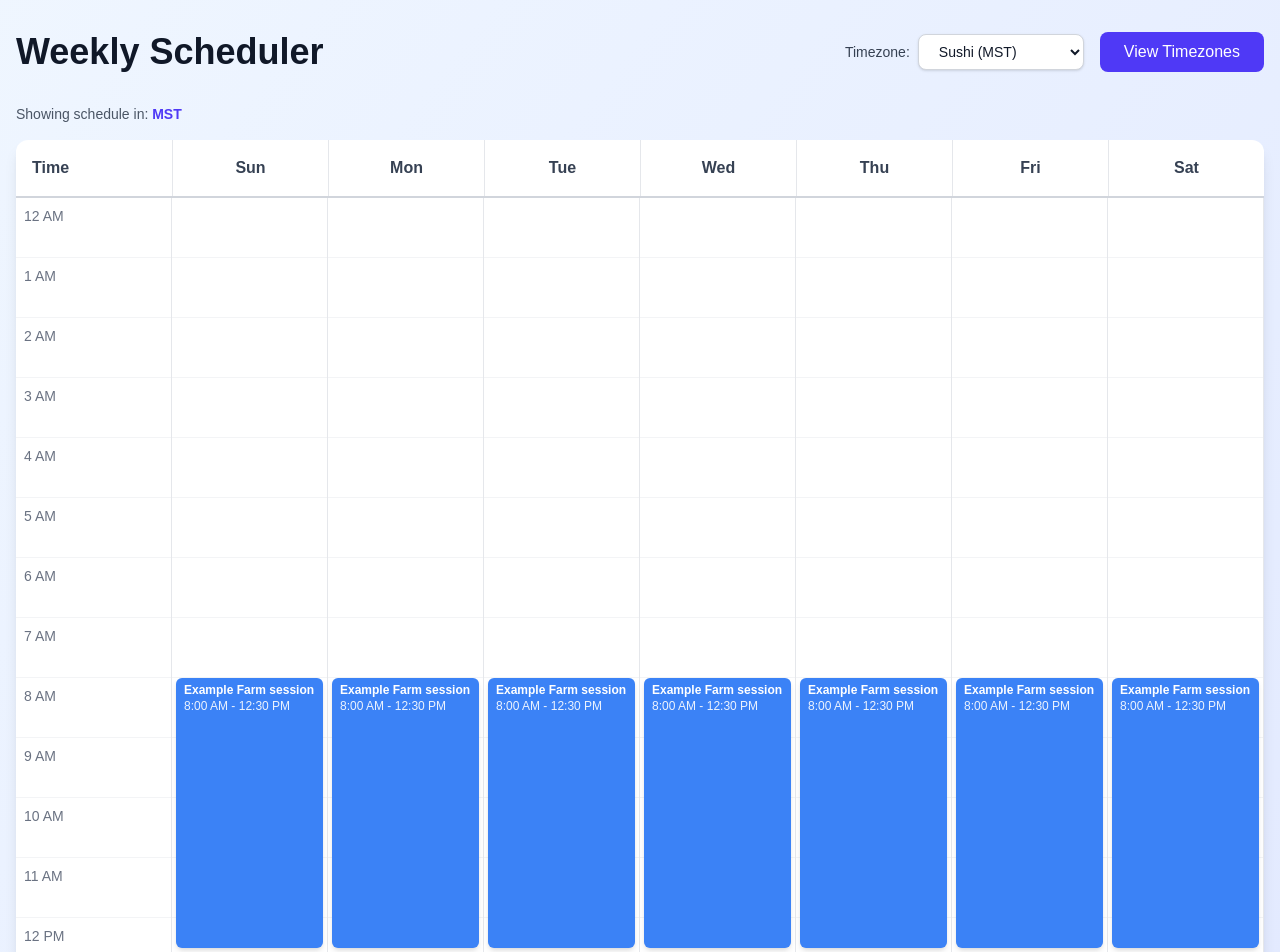
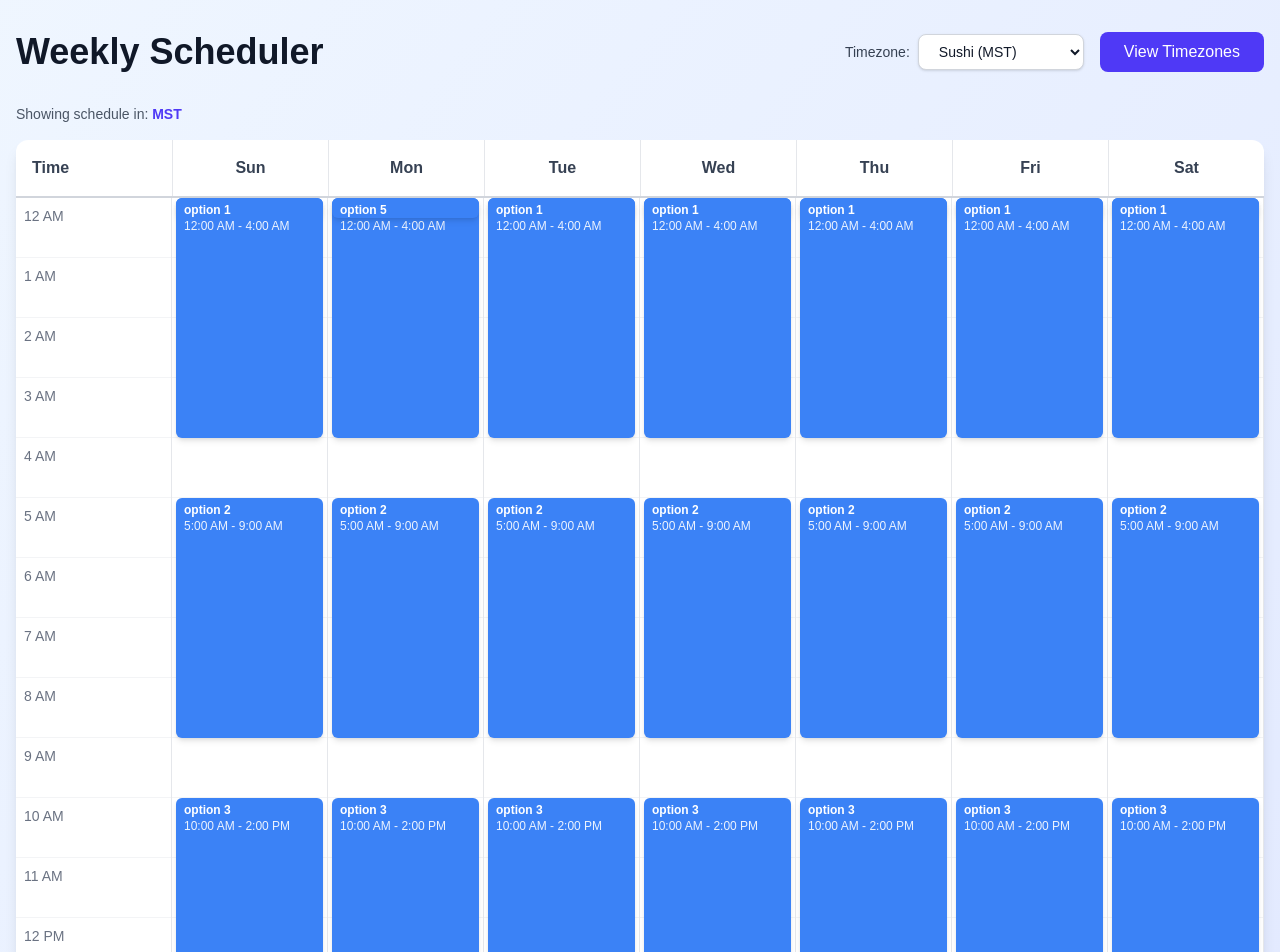
Before and after one commit to Micsushi/poegroupcalendar, a Next.js app: page /scheduler in a window 1280 px wide. Shown: the top 952 px of the page. Built offline with nearby package versions, Linux system fonts and the light colour scheme.

Commit message:
ui changes

```diff
--- a/app/data.ts
+++ b/app/data.ts
@@ -24,193 +24,326 @@ export const people: Person[] = [
 ];
 
 export const scheduleEvents: ScheduleEvent[] = [
+  // Day 1
   {
-    name: "Example Farm session",
+    name: "option 1",
     day: 1,
-    startHour: 8,
+    startHour: 0,
     startMinute: 0,
-    endHour: 12,
-    endMinute: 30,
+    endHour: 4,
+    endMinute: 0,
     color: "#3b82f6",
   },
   {
-    name: "Example Farm session",
+    name: "option 2",
     day: 1,
-    startHour: 13,
+    startHour: 5,
     startMinute: 0,
-    endHour: 17,
-    endMinute: 30,
+    endHour: 9,
+    endMinute: 0,
     color: "#3b82f6",
   },
   {
-    name: "Example Farm session",
+    name: "option 3",
     day: 1,
-    startHour: 18,
+    startHour: 10,
     startMinute: 0,
-    endHour: 22,
-    endMinute: 30,
+    endHour: 14,
+    endMinute: 0,
     color: "#3b82f6",
   },
   {
-    name: "Example Farm session",
-    day: 2,
-    startHour: 8,
+    name: "option 4",
+    day: 1,
+    startHour: 15,
     startMinute: 0,
-    endHour: 12,
-    endMinute: 30,
+    endHour: 19,
+    endMinute: 0,
     color: "#3b82f6",
   },
   {
-    name: "Example Farm session",
+    name: "option 5",
+    day: 1,
+    startHour: 20,
+    startMinute: 0,
+    endHour: 24,
+    endMinute: 0,
+    color: "#3b82f6",
+  },
+  // Day 2
+  {
+    name: "option 1",
     day: 2,
-    startHour: 13,
+    startHour: 0,
     startMinute: 0,
-    endHour: 17,
-    endMinute: 30,
+    endHour: 4,
+    endMinute: 0,
     color: "#3b82f6",
   },
   {
-    name: "Example Farm session",
+    name: "option 2",
     day: 2,
-    startHour: 18,
+    startHour: 5,
     startMinute: 0,
-    endHour: 22,
-    endMinute: 30,
+    endHour: 9,
+    endMinute: 0,
     color: "#3b82f6",
   },
   {
-    name: "Example Farm session",
-    day: 3,
-    startHour: 8,
+    name: "option 3",
+    day: 2,
+    startHour: 10,
     startMinute: 0,
-    endHour: 12,
-    endMinute: 30,
+    endHour: 14,
+    endMinute: 0,
     color: "#3b82f6",
   },
   {
-    name: "Example Farm session",
-    day: 3,
-    startHour: 13,
+    name: "option 4",
+    day: 2,
+    startHour: 15,
     startMinute: 0,
-    endHour: 17,
-    endMinute: 30,
+    endHour: 19,
+    endMinute: 0,
     color: "#3b82f6",
   },
   {
-    name: "Example Farm session",
+    name: "option 5",
+    day: 2,
+    startHour: 20,
+    startMinute: 0,
+    endHour: 24,
+    endMinute: 0,
+    color: "#3b82f6",
+  },
+  // Day 3
+  {
+    name: "option 1",
     day: 3,
-    startHour: 18,
+    startHour: 0,
     startMinute: 0,
-    endHour: 22,
-    endMinute: 30,
+    endHour: 4,
+    endMinute: 0,
     color: "#3b82f6",
   },
   {
-    name: "Example Farm session",
-    day: 4,
-    startHour: 8,
+    name: "option 2",
+    day: 3,
+    startHour: 5,
     startMinute: 0,
-    endHour: 12,
-    endMinute: 30,
+    endHour: 9,
+    endMinute: 0,
     color: "#3b82f6",
   },
   {
-    name: "Example Farm session",
-    day: 4,
-    startHour: 13,
+    name: "option 3",
+    day: 3,
+    startHour: 10,
     startMinute: 0,
-    endHour: 17,
-    endMinute: 30,
+    endHour: 14,
+    endMinute: 0,
     color: "#3b82f6",
   },
   {
-    name: "Example Farm session",
-    day: 4,
-    startHour: 18,
+    name: "option 4",
+    day: 3,
+    startHour: 15,
     startMinute: 0,
-    endHour: 22,
-    endMinute: 30,
+    endHour: 19,
+    endMinute: 0,
     color: "#3b82f6",
   },
   {
-    name: "Example Farm session",
-    day: 5,
-    startHour: 8,
+    name: "option 5",
+    day: 3,
+    startHour: 20,
     startMinute: 0,
-    endHour: 12,
-    endMinute: 30,
+    endHour: 24,
+    endMinute: 0,
+    color: "#3b82f6",
+  },
+  // Day 4
+  {
+    name: "option 1",
+    day: 4,
+    startHour: 0,
+    startMinute: 0,
+    endHour: 4,
+    endMinute: 0,
     color: "#3b82f6",
   },
   {
-    name: "Example Farm session",
-    day: 5,
-    startHour: 13,
+    name: "option 2",
+    day: 4,
+    startHour: 5,
     startMinute: 0,
-    endHour: 17,
-    endMinute: 30,
+    endHour: 9,
+    endMinute: 0,
     color: "#3b82f6",
   },
   {
-    name: "Example Farm session",
-    day: 5,
-    startHour: 18,
+    name: "option 3",
+    day: 4,
+    startHour: 10,
     startMinute: 0,
-    endHour: 22,
-    endMinute: 30,
+    endHour: 14,
+    endMinute: 0,
     color: "#3b82f6",
   },
   {
-    name: "Example Farm session",
-    day: 6,
-    startHour: 8,
+    name: "option 4",
+    day: 4,
+    startHour: 15,
     startMinute: 0,
-    endHour: 12,
-    endMinute: 30,
+    endHour: 19,
+    endMinute: 0,
     color: "#3b82f6",
   },
   {
-    name: "Example Farm session",
-    day: 6,
-    startHour: 13,
+    name: "option 5",
+    day: 4,
+    startHour: 20,
     startMinute: 0,
-    endHour: 17,
-    endMinute: 30,
+    endHour: 24,
+    endMinute: 0,
+    color: "#3b82f6",
+  },
+  // Day 5
+  {
+    name: "option 1",
+    day: 5,
+    startHour: 0,
+    startMinute: 0,
+    endHour: 4,
+    endMinute: 0,
     color: "#3b82f6",
   },
   {
-    name: "Example Farm session",
-    day: 6,
-    startHour: 18,
+    name: "option 2",
+    day: 5,
+    startHour: 5,
     startMinute: 0,
-    endHour: 22,
-    endMinute: 30,
+    endHour: 9,
+    endMinute: 0,
     color: "#3b82f6",
   },
   {
-    name: "Example Farm session",
-    day: 7,
-    startHour: 8,
+    name: "option 3",
+    day: 5,
+    startHour: 10,
     startMinute: 0,
-    endHour: 12,
-    endMinute: 30,
+    endHour: 14,
+    endMinute: 0,
     color: "#3b82f6",
   },
   {
-    name: "Example Farm session",
-    day: 7,
-    startHour: 13,
+    name: "option 4",
+    day: 5,
+    startHour: 15,
     startMinute: 0,
-    endHour: 17,
-    endMinute: 30,
+    endHour: 19,
+    endMinute: 0,
     color: "#3b82f6",
   },
   {
-    name: "Example Farm session",
+    name: "option 5",
+    day: 5,
+    startHour: 20,
+    startMinute: 0,
+    endHour: 24,
+    endMinute: 0,
+    color: "#3b82f6",
+  },
+  // Day 6
+  {
+    name: "option 1",
+    day: 6,
+    startHour: 0,
+    startMinute: 0,
+    endHour: 4,
+    endMinute: 0,
+    color: "#3b82f6",
+  },
+  {
+    name: "option 2",
+    day: 6,
+    startHour: 5,
+    startMinute: 0,
+    endHour: 9,
+    endMinute: 0,
+    color: "#3b82f6",
+  },
+  {
+    name: "option 3",
+    day: 6,
+    startHour: 10,
+    startMinute: 0,
+    endHour: 14,
+    endMinute: 0,
+    color: "#3b82f6",
+  },
+  {
+    name: "option 4",
+    day: 6,
+    startHour: 15,
+    startMinute: 0,
+    endHour: 19,
+    endMinute: 0,
+    color: "#3b82f6",
+  },
+  {
+    name: "option 5",
+    day: 6,
+    startHour: 20,
+    startMinute: 0,
+    endHour: 24,
+    endMinute: 0,
+    color: "#3b82f6",
+  },
+  // Day 7
+  {
+    name: "option 1",
     day: 7,
-    startHour: 18,
+    startHour: 0,
     startMinute: 0,
-    endHour: 22,
-    endMinute: 30,
+    endHour: 4,
+    endMinute: 0,
+    color: "#3b82f6",
+  },
+  {
+    name: "option 2",
+    day: 7,
+    startHour: 5,
+    startMinute: 0,
+    endHour: 9,
+    endMinute: 0,
+    color: "#3b82f6",
+  },
+  {
+    name: "option 3",
+    day: 7,
+    startHour: 10,
+    startMinute: 0,
+    endHour: 14,
+    endMinute: 0,
+    color: "#3b82f6",
+  },
+  {
+    name: "option 4",
+    day: 7,
+    startHour: 15,
+    startMinute: 0,
+    endHour: 19,
+    endMinute: 0,
+    color: "#3b82f6",
+  },
+  {
+    name: "option 5",
+    day: 7,
+    startHour: 20,
+    startMinute: 0,
+    endHour: 24,
+    endMinute: 0,
     color: "#3b82f6",
   },
 ];
```
